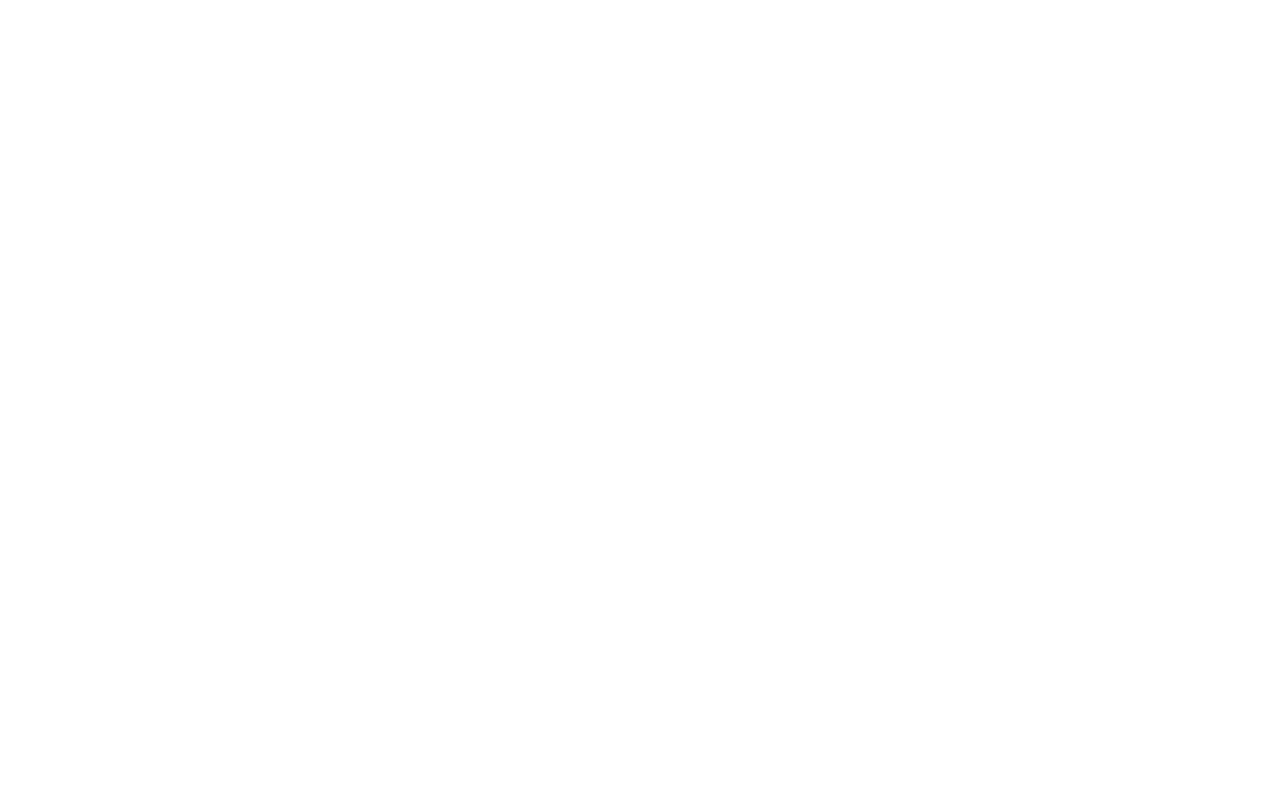
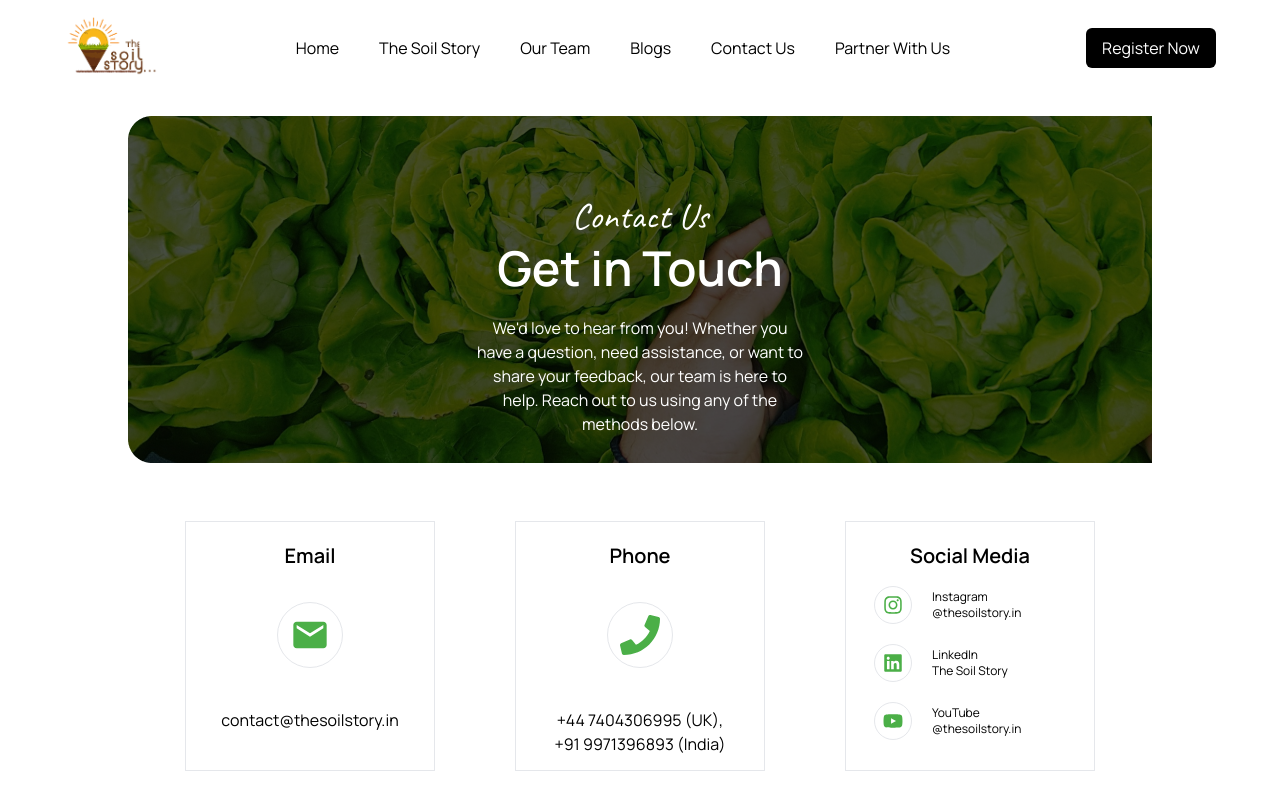
Before and after one commit to celestialeo/thesoilstory, a React (Vite) app: page /contact-us in a window 1280 px wide. Before the commit this address had no page. Shown: the top 800 px of the page. Built offline with nearby package versions, Linux system fonts and the light colour scheme.

Commit message:
Contact Page Added

```diff
--- a/src/App.jsx
+++ b/src/App.jsx
@@ -1,12 +1,14 @@
 import "./App.css";
 import { BrowserRouter, Routes, Route } from "react-router-dom";
 import HomePage from "./components/Home/HomePage";
+import Contactus from "./components/ContactUs/Contactus";
 function App() {
   return (
     <>
       <BrowserRouter>
         <Routes>
           <Route path="/" element={<HomePage />} />
+          <Route path="/contact-us" element={<Contactus />} />
         </Routes>
       </BrowserRouter>
     </>
--- /dev/null
+++ b/src/components/ContactUs/Contactus.jsx
@@ -0,0 +1,96 @@
+import Header from "../Header/Header";
+import img1 from "../../assets/Contactus1.png";
+import { MdEmail } from "react-icons/md";
+import { FaPhone } from "react-icons/fa";
+import { FaInstagram } from "react-icons/fa";
+import { FaLinkedin } from "react-icons/fa";
+import { FaYoutube } from "react-icons/fa";
+import Navbar from "../Navbar/Navbar";
+function Contactus() {
+  return (
+    <>
+      <Header text="white" />
+      <div className="flex justify-center w-full mt-5">
+        <div
+          style={{ backgroundImage: `url(${img1})` }}
+          className="p-10 bg-no-repeat w-[80%] "
+        >
+          <center>
+            <h2
+              style={{ fontFamily: "Caveat" }}
+              className="text-white text-4xl mt-10"
+            >
+              Contact Us
+            </h2>
+            <h1 className="font-semibold text-5xl mt-2 mb-6 text-white">
+              Get in Touch
+            </h1>
+            <p className="w-[35%] text-white text-base mb-30 h-[125px]">
+              We'd love to hear from you! Whether you have a question, need
+              assistance, or want to share your feedback, our team is here to
+              help. Reach out to us using any of the methods below.
+            </p>
+          </center>
+        </div>
+      </div>
+      <div className="flex gap-20 justify-center mt-10 mb-20">
+        <div className="text-center w-[250px] h-[250px] border ">
+          <h3 className="mt-5 mb-8 text-xl font-semibold">Email</h3>
+          <button className=" hover:bg-[#4BAF47] text-[#4BAF47]  hover:text-white font-bold rounded-full p-3 border">
+            <MdEmail size="40px" />
+          </button>
+          <h4 className=" mt-10">contact@thesoilstory.in</h4>
+        </div>
+        <div className="text-center w-[250px] h-[250px] border ">
+          <h3 className="mt-5 mb-8 text-xl font-semibold">Phone</h3>
+          <button className=" hover:bg-[#4BAF47] text-[#4BAF47]  hover:text-white font-bold rounded-full p-3 border">
+            <FaPhone size="40px" />
+          </button>
+          <h4 className="mt-10">
+            +44 7404306995 (UK),
+            <br />
+            +91 9971396893 (India)
+          </h4>
+        </div>
+        <div className="text-center w-[250px] h-[250px] border ">
+          <h3 className="mt-5 mb-4 text-xl font-semibold">Social Media</h3>
+          <div className="px-7">
+            <div className="flex justify-start items-center gap-5 mb-5">
+              <button className=" hover:bg-[#4BAF47] text-[#4BAF47]  hover:text-white font-bold rounded-full p-2 border">
+                <FaInstagram size="20px" />
+              </button>
+              <h4 className="text-xs text-start">
+                <span className="text-bold ">Instagram</span>
+                <br />
+                @thesoilstory.in
+              </h4>
+            </div>
+            <div className="flex justify-start items-center gap-5 mb-5">
+              <button className=" hover:bg-[#4BAF47] text-[#4BAF47]  hover:text-white font-bold rounded-full p-2 border">
+                <FaLinkedin size="20px" />
+              </button>
+              <h4 className="text-xs text-start">
+                <span className="text-bold ">LinkedIn</span>
+                <br />
+                The Soil Story
+              </h4>
+            </div>
+            <div className="flex justify-start items-center gap-5 mb-5">
+              <button className=" hover:bg-[#4BAF47] text-[#4BAF47]  hover:text-white font-bold rounded-full p-2 border">
+                <FaYoutube size="20px" />
+              </button>
+              <h4 className="text-xs text-start">
+                <span className="text-bold ">YouTube</span>
+                <br />
+                @thesoilstory.in
+              </h4>
+            </div>
+          </div>
+        </div>
+      </div>
+      <Navbar />
+    </>
+  );
+}
+
+export default Contactus;
--- a/src/components/Header/Header.jsx
+++ b/src/components/Header/Header.jsx
@@ -1,12 +1,25 @@
+import { useNavigate } from "react-router-dom";
 import Logo from "../../assets/logo.png";
-function Header() {
+function Header(props) {
+  const navigate = useNavigate();
+  const navigateTo = (link) => {
+    navigate(link);
+  };
+
   return (
     <div className="flex justify-between h-[60px] py-12 px-16 items-center">
       <img src={Logo} alt="Logo" className="bg-transparent h-24 w-24" />
-      <div className="flex gap-10 text-white">
-        <button>Home</button> <button>The Soil Story</button>
+      <div
+        className={
+          props?.text === "white"
+            ? "flex gap-10 text-black"
+            : "flex gap-10 text-white"
+        }
+      >
+        <button onClick={() => navigateTo("/")}>Home</button>{" "}
+        <button>The Soil Story</button>
         <button>Our Team</button> <button>Blogs</button>
-        <button>Contact Us</button>
+        <button onClick={() => navigateTo("/contact-us")}>Contact Us</button>
         <button> Partner With Us</button>
       </div>
       <button className="bg-black text-white h-10 w-[130px] rounded-[6px]">
```
Also changed, not shown: src/assets/Contactus1.png (added).
